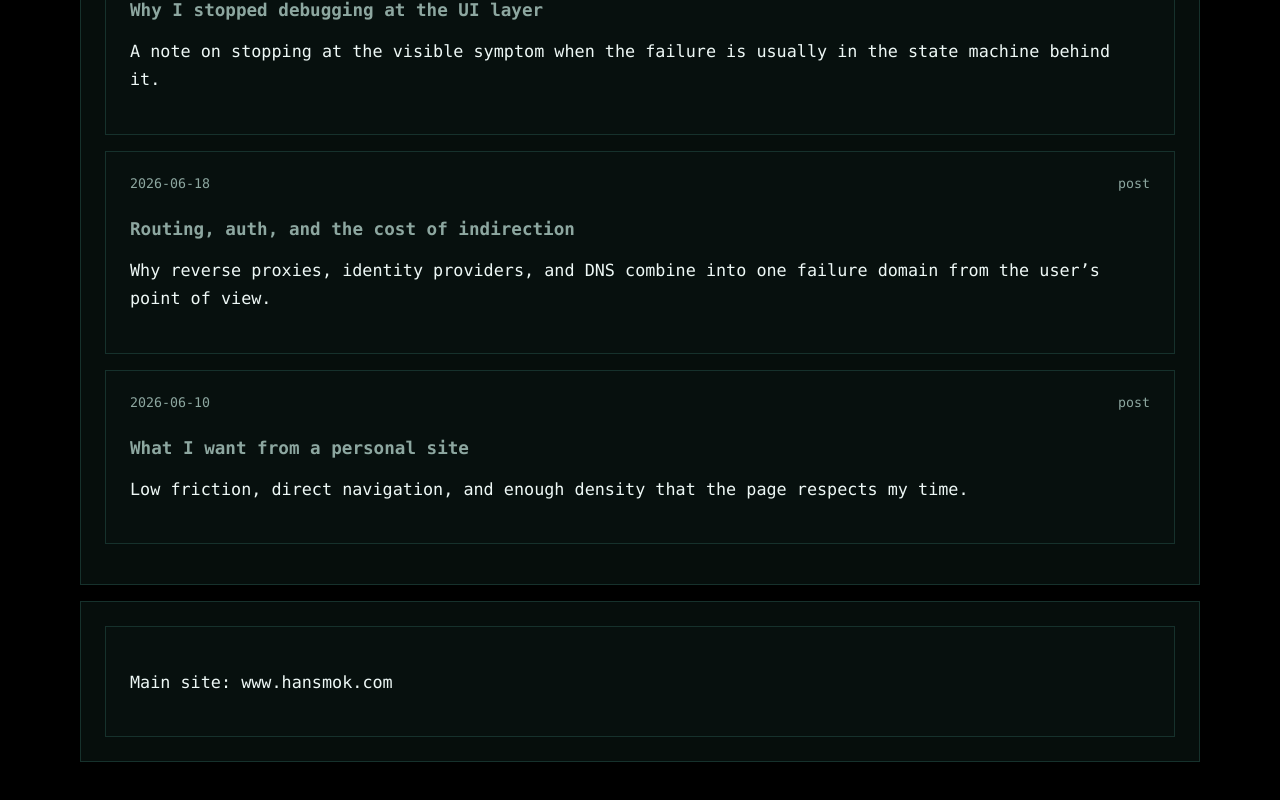
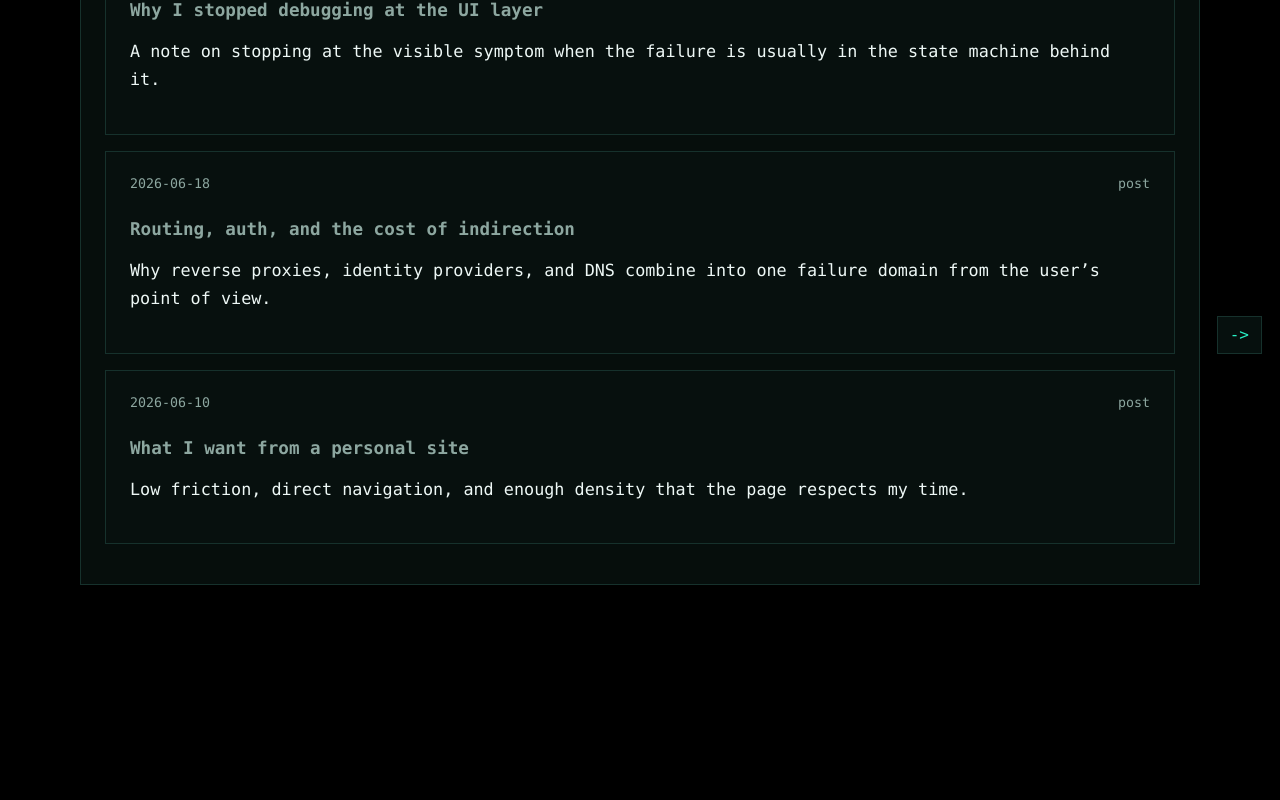
Before and after one commit to hansmok/hmblog.github.io, a Next.js app: page / in a window 1280 px wide. Shown: the part 428-1228 px from the top of the page. After the commit the page ends 1093 px from the top, so only its background shows below. Built offline with nearby package versions, Linux system fonts and the light colour scheme.

Commit message:
corner_link

```diff
--- a/app/globals.css
+++ b/app/globals.css
@@ -255,8 +255,27 @@ button {
   margin-bottom: 0;
 }
 
-.footer-link-panel {
-  margin-bottom: 0;
+.corner-link {
+  position: fixed;
+  right: 18px;
+  bottom: 18px;
+  border: 1px solid var(--line);
+  background: #07110ff2;
+  color: var(--accent);
+  padding: 10px 12px;
+  line-height: 1;
+  z-index: 20;
+}
+
+.corner-link:hover,
+.corner-link:focus-visible {
+  border-color: var(--accent);
+  background: #0b1715;
+}
+
+.corner-link:focus-visible {
+  outline: none;
+  box-shadow: 0 0 0 2px #28f0c638;
 }
 
 @media (max-width: 780px) {
@@ -292,6 +311,11 @@ button {
     min-height: 220px;
     padding: 18px;
   }
+
+  .corner-link {
+    right: 12px;
+    bottom: 12px;
+  }
 }
 
 @media (max-width: 380px) {
--- a/app/page.js
+++ b/app/page.js
@@ -50,13 +50,9 @@ export default function HomePage() {
         </div>
       </section>
 
-      <section className="resume-section">
-        <div className="content-panel footer-link-panel">
-          <p className="lead-copy">
-            Main site: <a href="https://www.hansmok.com/">www.hansmok.com</a>
-          </p>
-        </div>
-      </section>
+      <a className="corner-link" href="https://www.hansmok.com/" aria-label="Main site">
+        -&gt;
+      </a>
     </>
   )
 }
```
